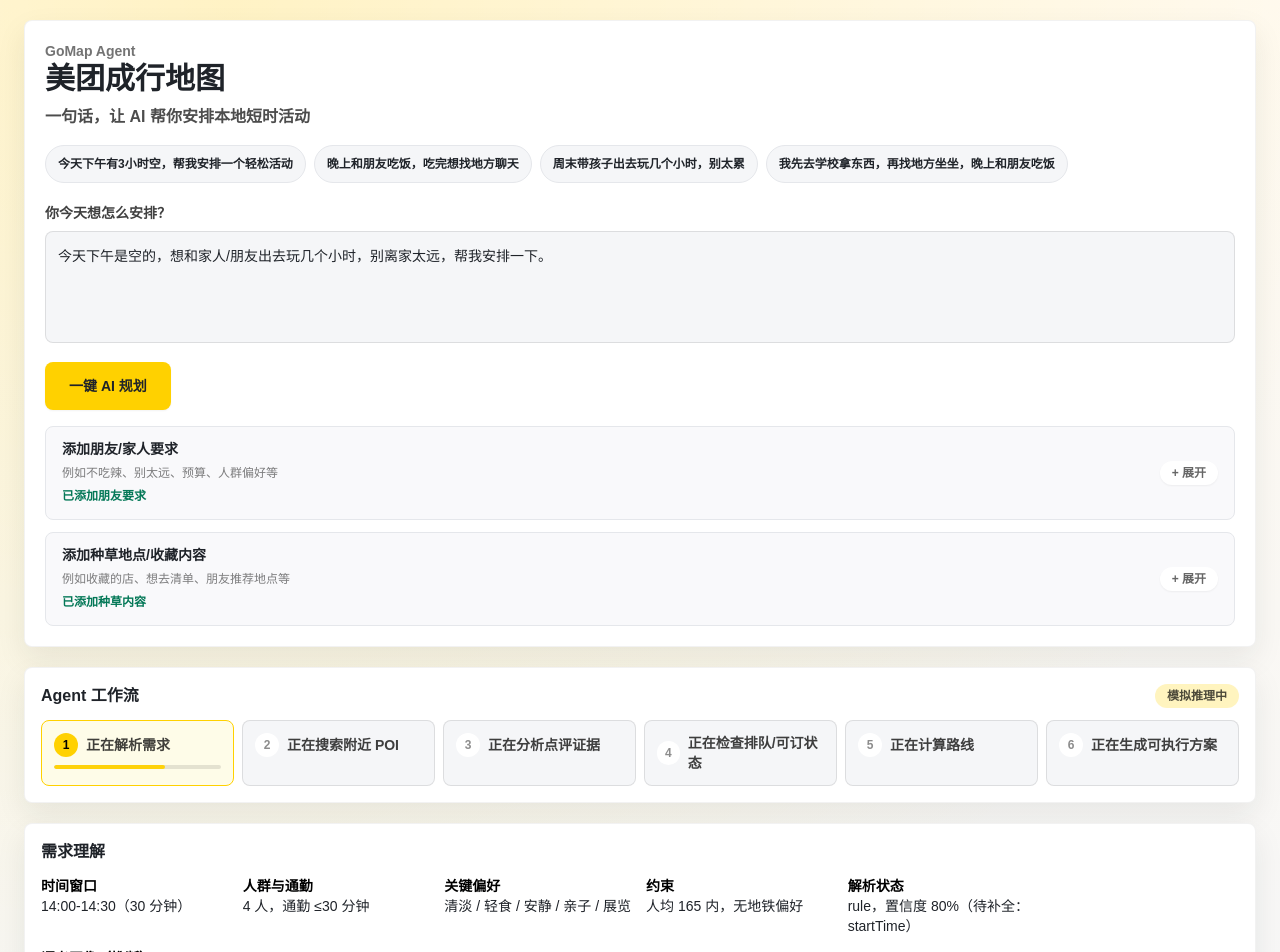
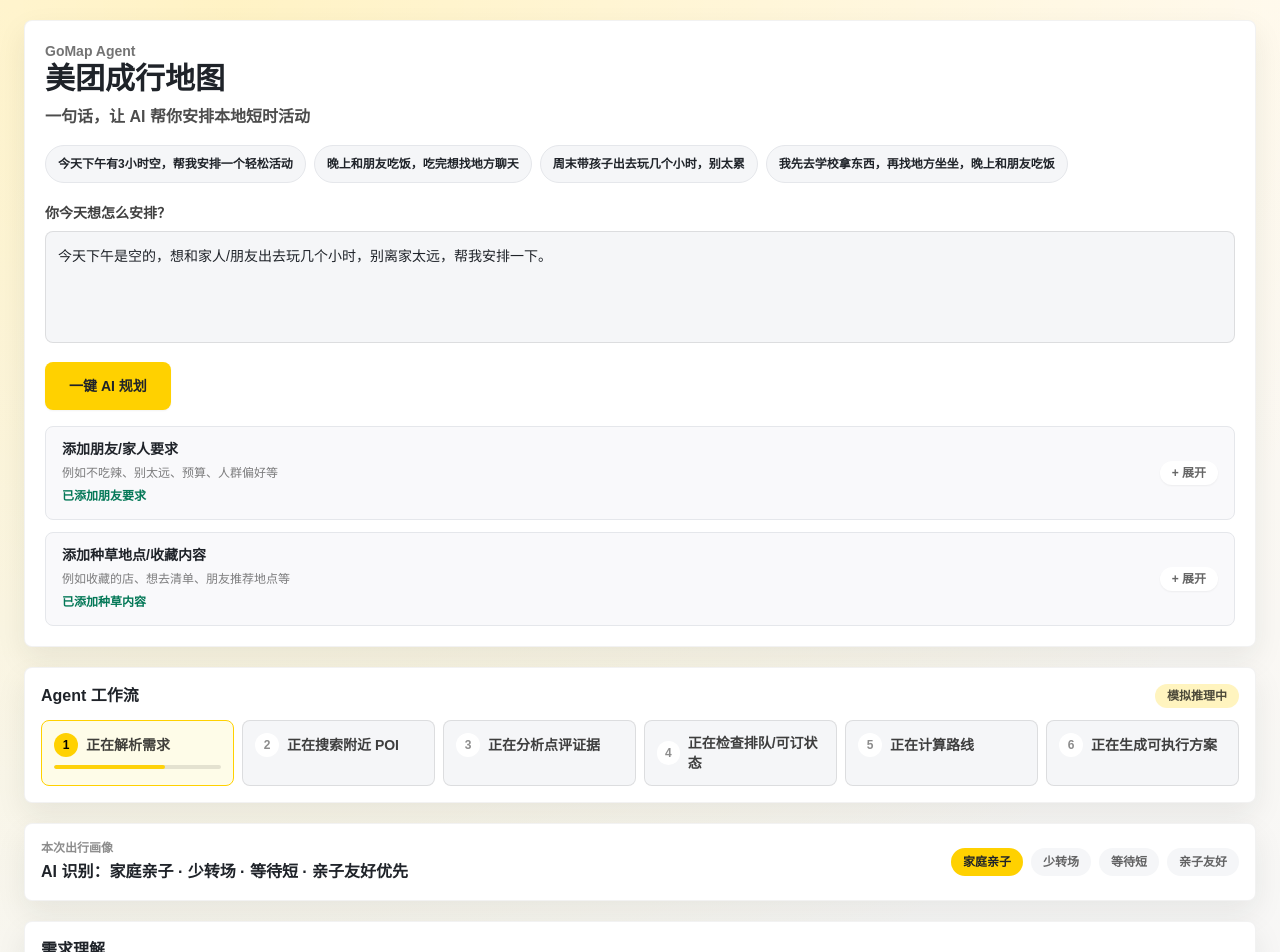
Before and after one commit to Kaisie2001/v3.0meituan, a Next.js app: page / in a window 1280 px wide. Shown: the top 952 px of the page. Built offline with nearby package versions, Linux system fonts and the light colour scheme.

Commit message:
ux: add trip persona card

```diff
--- a/src/app/page.tsx
+++ b/src/app/page.tsx
@@ -9,6 +9,7 @@
 import { PoiDetailPanel } from "@/components/PoiDetailPanel";
 import { RecommendationPanel } from "@/components/RecommendationPanel";
 import { RouteTimeline } from "@/components/RouteTimeline";
+import { TripPersonaCard } from "@/components/TripPersonaCard";
 import { ClarifyModal } from "@/components/ClarifyModal";
 import { RoutePreferenceModal } from "@/components/RoutePreferenceModal";
 import { defaultInputs } from "@/lib/parseIntent";
@@ -141,6 +142,7 @@
       />
 
       <AgentStepper activeStep={activeStep} completed={!loading && activeStep >= STEP_COUNT} />
+      <TripPersonaCard parseResult={result.parseResult} />
       <IntentSummary parseResult={result.parseResult} />
 
       <div className="grid gap-5 xl:grid-cols-[minmax(0,1.35fr)_minmax(420px,0.65fr)]">
--- /dev/null
+++ b/src/components/TripPersonaCard.tsx
@@ -0,0 +1,106 @@
+import type { ParseResult } from "@/lib/types";
+
+type PersonaType = "friends" | "family" | "date" | "work" | "errand" | "casual";
+
+type PersonaConfig = {
+  label: string;
+  summary: string;
+  tags: string[];
+};
+
+type TripPersonaCardProps = {
+  parseResult?: ParseResult;
+};
+
+const personaConfigs: Record<PersonaType, PersonaConfig> = {
+  friends: {
+    label: "朋友聚会",
+    summary: "AI 识别：朋友聚会 · 晚饭+饭后聊天 · 交通方便优先 · 尽量少排队",
+    tags: ["晚饭", "聊天", "少排队"],
+  },
+  family: {
+    label: "家庭亲子",
+    summary: "AI 识别：家庭亲子 · 少转场 · 等待短 · 亲子友好优先",
+    tags: ["少转场", "等待短", "亲子友好"],
+  },
+  date: {
+    label: "轻松约会",
+    summary: "AI 识别：轻松约会 · 氛围感 · 饭后活动 · 路线舒适",
+    tags: ["氛围感", "饭后活动", "路线舒适"],
+  },
+  work: {
+    label: "工作学习",
+    summary: "AI 识别：工作学习 · 安静久坐 · 有插座 · 避开网红高峰",
+    tags: ["安静", "久坐", "有插座"],
+  },
+  errand: {
+    label: "顺路办事",
+    summary: "AI 识别：顺路办事 · 少绕路 · 时间窗口可控 · 顺路衔接",
+    tags: ["少绕路", "控时间", "顺路衔接"],
+  },
+  casual: {
+    label: "临时放松",
+    summary: "AI 识别：临时放松 · 不赶时间 · 附近优先 · 选择灵活",
+    tags: ["不赶时间", "附近优先", "选择灵活"],
+  },
+};
+
+const keywordRules: Array<{ type: PersonaType; words: string[] }> = [
+  { type: "errand", words: ["先去", "拿东西", "接人", "途经", "顺路", "学校"] },
+  { type: "family", words: ["孩子", "亲子", "家人", "老婆", "老公", "带娃", "家庭"] },
+  { type: "friends", words: ["朋友", "聚会", "聊天", "一起吃饭", "饭后"] },
+  { type: "work", words: ["学习", "办公", "面试", "安静", "插座", "坐两小时", "久坐"] },
+  { type: "date", words: ["约会", "情侣", "氛围", "散步", "甜品", "展览"] },
+  { type: "casual", words: ["有空", "随便逛逛", "轻松活动", "安排一下", "几个小时"] },
+];
+
+function countMatches(text: string, words: string[]) {
+  return words.reduce((score, word) => score + (text.includes(word) ? 1 : 0), 0);
+}
+
+function inferFromSemantic(parseResult: ParseResult): PersonaType {
+  const intent = parseResult.intent;
+  const dims = intent.semantic?.dims;
+  if (intent.needTags.includes("亲子")) return "family";
+  if (intent.needTags.includes("安静") && intent.preferQuiet && (dims?.activityFirst ?? 0.5) < 0.45) return "work";
+  if (intent.needTags.includes("散步") || intent.needTags.includes("展览")) return "date";
+  if ((dims?.activityFirst ?? 0.5) > 0.58) return "casual";
+  return "casual";
+}
+
+function inferPersona(parseResult: ParseResult): PersonaType {
+  const intent = parseResult.intent;
+  const text = `${intent.rawGoal} ${intent.wechatConstraint} ${intent.seedContent}`;
+  const scored = keywordRules
+    .map((rule) => ({ type: rule.type, score: countMatches(text, rule.words) }))
+    .filter((item) => item.score > 0)
+    .sort((a, b) => b.score - a.score);
+
+  return scored[0]?.type ?? inferFromSemantic(parseResult);
+}
+
+export function TripPersonaCard({ parseResult }: TripPersonaCardProps) {
+  if (!parseResult) return null;
+
+  const persona = inferPersona(parseResult);
+  const config = personaConfigs[persona];
+
+  return (
+    <section className="rounded-lg border border-black/5 bg-white p-4 shadow-soft">
+      <div className="flex flex-col gap-3 sm:flex-row sm:items-center sm:justify-between">
+        <div>
+          <p className="text-xs font-bold text-black/45">本次出行画像</p>
+          <p className="mt-1 text-base font-extrabold text-meituan-ink">{config.summary}</p>
+        </div>
+        <div className="flex flex-wrap gap-2">
+          <span className="rounded-full bg-meituan-yellow px-3 py-1.5 text-xs font-extrabold text-meituan-ink">{config.label}</span>
+          {config.tags.map((tag) => (
+            <span key={tag} className="rounded-full bg-meituan-gray px-3 py-1.5 text-xs font-bold text-black/60">
+              {tag}
+            </span>
+          ))}
+        </div>
+      </div>
+    </section>
+  );
+}
```
